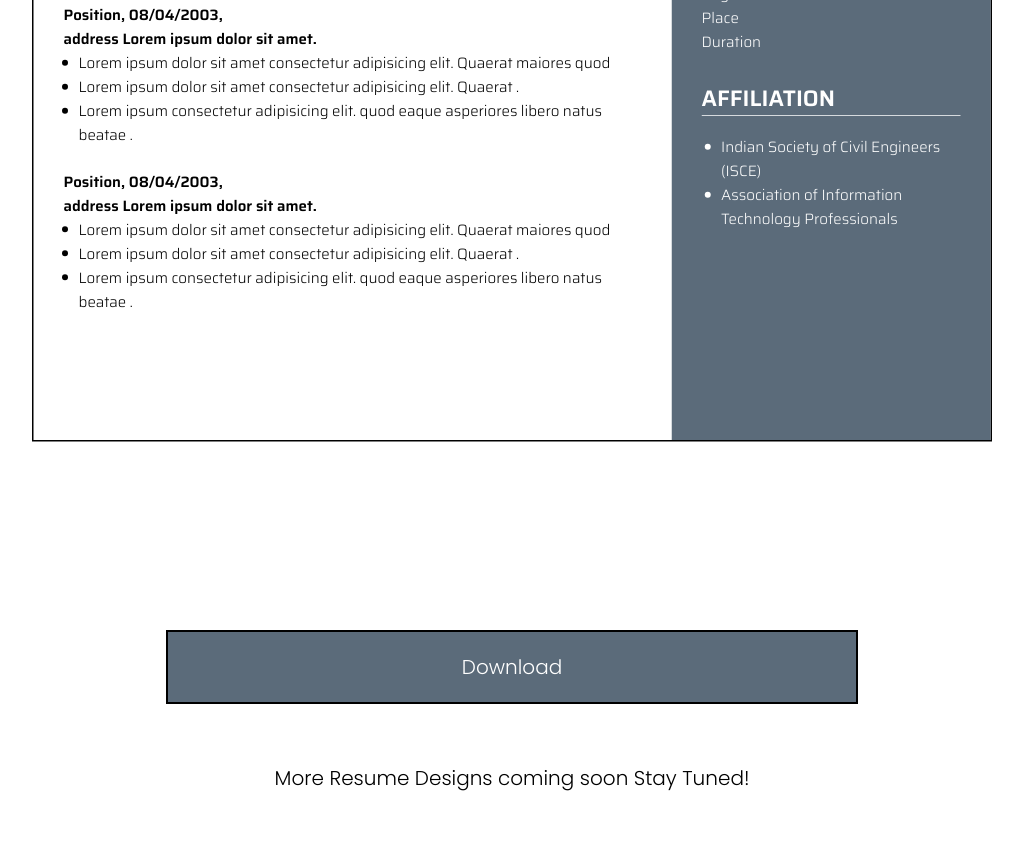
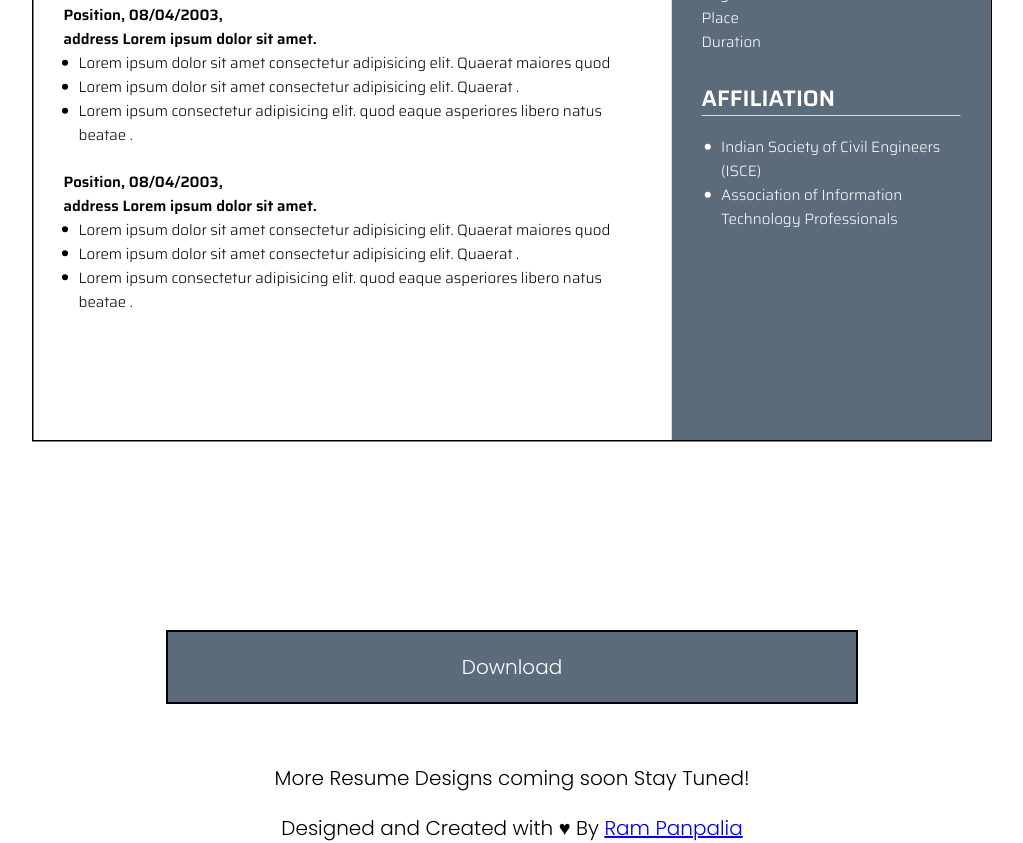
Before and after one commit to RamPanpalia/Resume-Builder, a plain HTML site: page index.html in a window 1280 px wide. Shown: the part 3359-4202 px from the top of the page, without its empty margins (128-1151 px from the left). Before the commit the page ends 4172 px from the top, so only its background shows below. Drawn offline with Linux system fonts and the light colour scheme.

Commit message:
Update index.html

```diff
--- a/index.html
+++ b/index.html
@@ -286,6 +286,9 @@
         Download
     </div>
 <div class="mrcs">More Resume Designs coming soon Stay Tuned!</div>
+<div class="credit" style="text-align:center;">
+    Designed and Created with ♥ By <a href="rampanpalia.github.io">Ram Panpalia</a>
+</div>
 </div>
 
 </body>
```
